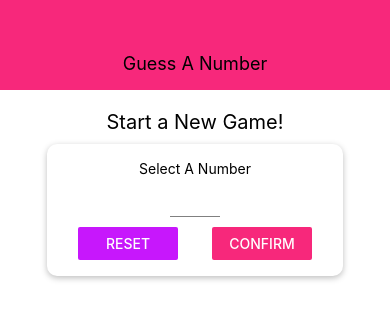
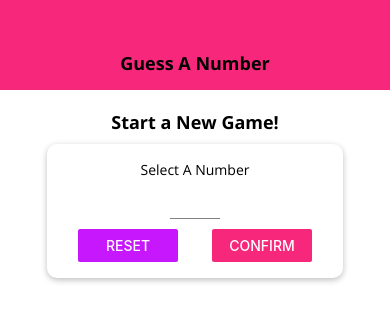
Before and after one commit to Alan2304/rn-guess-number, a React Native app: screen / in a window 390 px wide. Shown: the top 322 px of the page. Built offline with nearby package versions, Linux system fonts and the light colour scheme.

Commit message:
Add font and custom components for title and normal text

```diff
--- /dev/null
+++ b/components/BodyText.js
@@ -0,0 +1,12 @@
+import React from 'react';
+import { Text, StyleSheet } from 'react-native';
+
+const BodyText = props => <Text style={styles.body}>{props.children}</Text>
+
+const styles = StyleSheet.create({
+    body: {
+        fontFamily: 'open-sans'
+    }
+});
+
+export default BodyText;
--- a/components/Header.js
+++ b/components/Header.js
@@ -1,11 +1,13 @@
 import React from 'react';
 import { View, Text, StyleSheet } from 'react-native';
+
+import TextTitle from '../components/TitleText';
 import Colors from '../constants/colors';
 
 const Header = props => {
     return (
         <View style={styles.header}>
-            <Text style={styles.headerTitle}>{props.title}</Text>
+            <TextTitle style={styles.headerTitle}>{props.title}</TextTitle>
         </View>
     )
 }
@@ -21,7 +23,8 @@
     },
     headerTitle: {
         color: 'black',
-        fontSize: 18
+        fontSize: 18,
+        fontFamily: 'open-sans-bold'
     }
 });
 
--- /dev/null
+++ b/components/TitleText.js
@@ -0,0 +1,13 @@
+import React from 'react';
+import { Text, StyleSheet } from 'react-native';
+
+const TitleText = props => <Text style={{...props.style, ...styles.title}}>{props.children}</Text>
+
+const styles = StyleSheet.create({
+    title: {
+        fontFamily: 'open-sans-bold',
+        fontSize: 18
+    }
+});
+
+export default TitleText;
--- a/screens/GameScreen.js
+++ b/screens/GameScreen.js
@@ -3,6 +3,7 @@
 
 import NumberContainer from '../components/NumberContainer';
 import Card from '../components/Card';
+import DefaultStyles from '../constants/default-styles';
 
 const generateRandomBetween = (min, max, exclude) => {
     min = Math.ceil(min);
@@ -49,7 +50,7 @@
 
     return (
         <View style={styles.screen}>
-            <Text>Opponent's Guess</Text>
+            <Text style={DefaultStyles.title}>Opponent's Guess</Text>
             <NumberContainer>{currentGuess}</NumberContainer>
             <Card style={styles.buttonContainer}>
                 <Button title='LOWER' onPress={nextGuessHandler.bind(this, 'lower')} />
--- a/screens/StartGameScreen.js
+++ b/screens/StartGameScreen.js
@@ -5,6 +5,8 @@
 import Colors from '../constants/colors';
 import Input from '../components/Input';
 import NumberContainer from '../components/NumberContainer';
+import BodyText from '../components/BodyText';
+import TitleText from '../components/TitleText'
 
 const StartGameScreen = props => {
 
@@ -38,7 +40,7 @@
     if(confirmed){
         confirmedOutput =(
             <Card style={styles.summaryContainer}>
-                <Text>You Selected</Text>
+                <BodyText>You Selected</BodyText>
                 <NumberContainer>
                     {selectedNumber}
                 </NumberContainer>
@@ -50,9 +52,9 @@
     return (
         <TouchableWithoutFeedback onPress={() => {Keyboard.dismiss()}}>
             <View style={styles.screen}>
-                <Text style={styles.title}>Start a New Game!</Text>
+                <TitleText style={styles.title}>Start a New Game!</TitleText>
                 <Card style={styles.inputContainer}>
-                    <Text>Select A Number</Text>
+                    <BodyText>Select A Number</BodyText>
                     <Input style={styles.input} blurOnSubmit
                         autoCapitalize='none'
                         autoCorrect={false}
@@ -102,6 +104,9 @@
     summaryContainer: {
         marginTop: 20,
         alignItems: 'center'
+    },
+    text:{
+        fontFamily: 'open-sans'
     }
 })
 
```
